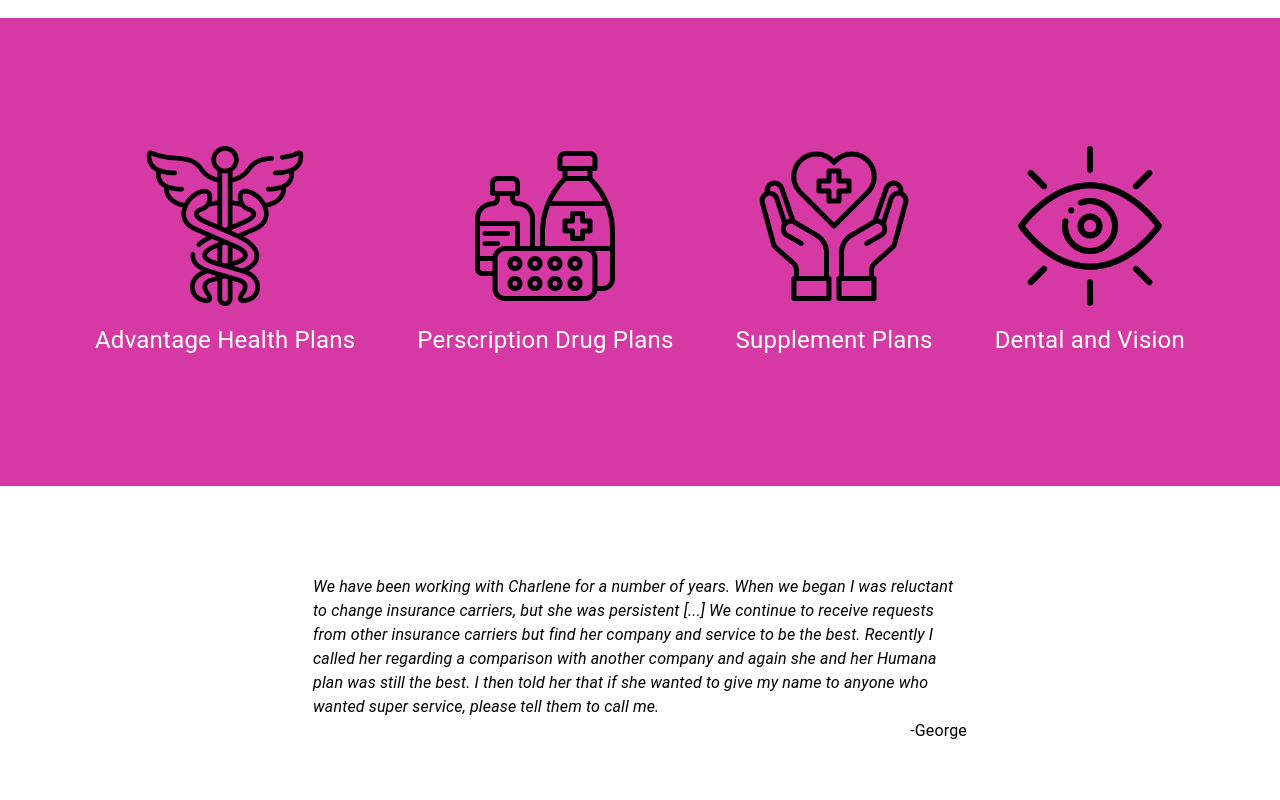
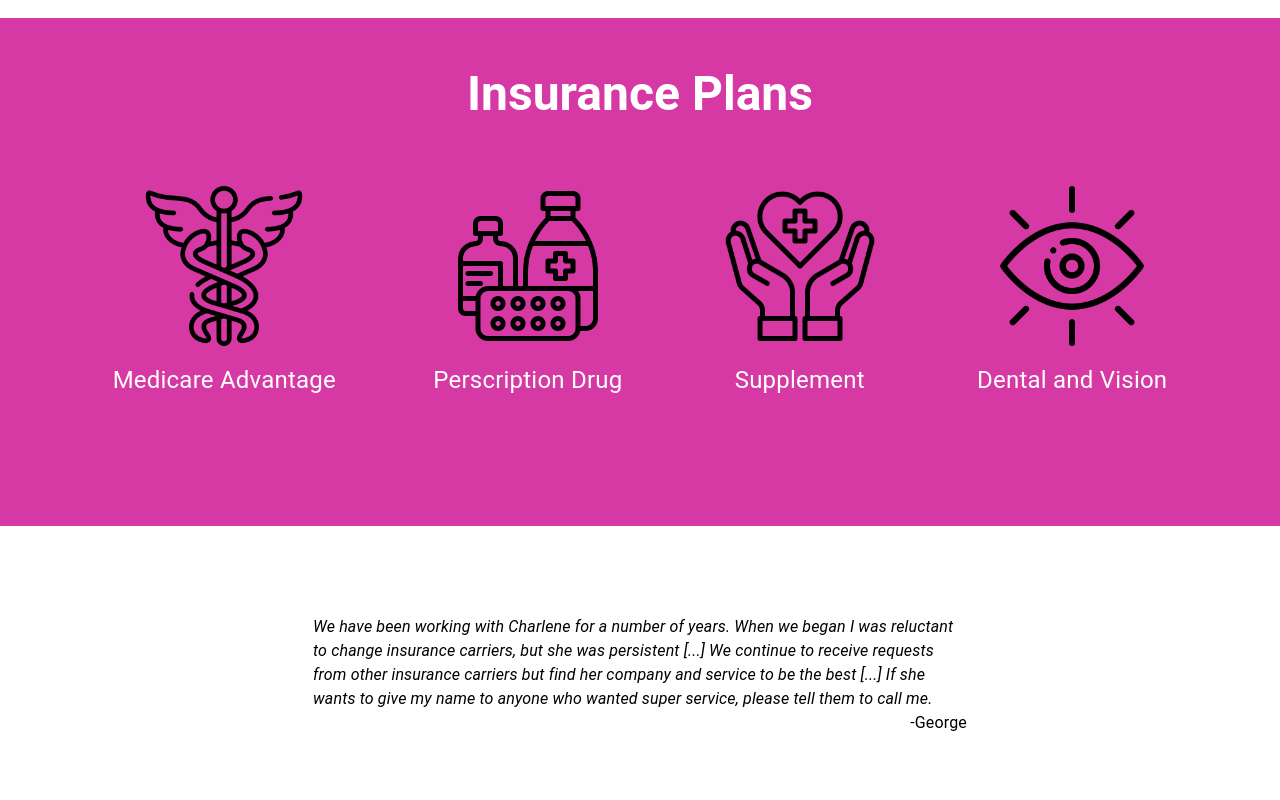
Before and after one commit to DaedalusFiction/charlene, a React (Create React App) app: page / in a window 1280 px wide. Shown: the part 1120-1920 px from the top of the page. Built offline with nearby package versions, Linux system fonts and the light colour scheme.

Commit message:
small changes

```diff
--- a/src/App.js
+++ b/src/App.js
@@ -12,7 +12,7 @@ function App() {
     const testimonials = [
         {
             speaker: "George",
-            body: "We have been working with Charlene for a number of years. When we began I was reluctant to change insurance carriers, but she was persistent [...] We continue to receive requests from other insurance carriers but find her company and service to be the best. Recently I called her regarding a comparison with another company and again she and her Humana plan was still the best. I then told her that if she wanted to give my name to anyone who wanted super service, please tell them to call me.",
+            body: "We have been working with Charlene for a number of years. When we began I was reluctant to change insurance carriers, but she was persistent [...] We continue to receive requests from other insurance carriers but find her company and service to be the best [...] If she wants to give my name to anyone who wanted super service, please tell them to call me.",
         },
         {
             speaker: "Diane",
--- a/src/components/Contact.js
+++ b/src/components/Contact.js
@@ -89,7 +89,7 @@ const Contact = () => {
                                 fontSize: "1.5rem",
                             }}
                         >
-                            Call Anytime, Day or Night: (804) 240-4959
+                            Call Mon-Fri, 8-5: (804) 240-4959
                         </Typography>
                     </a>
                     <Box
--- a/src/components/Services.js
+++ b/src/components/Services.js
@@ -8,20 +8,31 @@ import vision from "../images/vision.png";
 
 const Services = () => {
     const serviceBoxes = [
-        { title: "Advantage Health Plans", icon: caduceus },
-        { title: "Perscription Drug Plans", icon: drugs },
-        { title: "Supplement Plans", icon: healthcare },
+        { title: "Medicare Advantage", icon: caduceus },
+        { title: "Perscription Drug", icon: drugs },
+        { title: "Supplement", icon: healthcare },
         { title: "Dental and Vision", icon: vision },
     ];
     return (
         <Box sx={{ backgroundColor: "var(--bg-accent)" }}>
             <Container>
+                <Typography
+                    variant="h3"
+                    sx={{
+                        textAlign: "center",
+                        paddingTop: "1em",
+                        color: "white",
+                        fontWeight: "bold",
+                    }}
+                >
+                    Insurance Plans
+                </Typography>
                 <Box
                     sx={{
                         display: "flex",
                         justifyContent: "space-around",
                         flexWrap: "wrap",
-                        padding: "10vw 0",
+                        padding: "5vw 0 10vw 0",
                     }}
                 >
                     {serviceBoxes.map((item, index) => {
```
